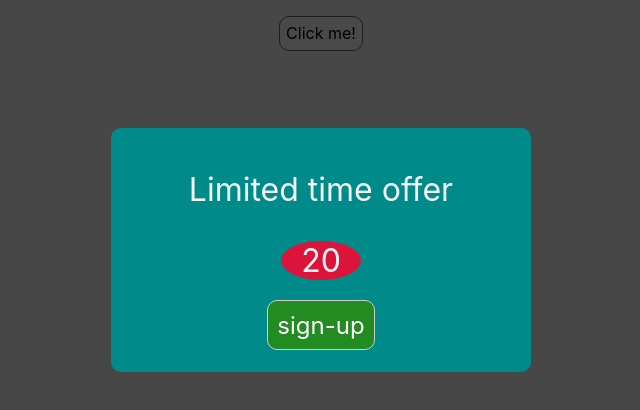
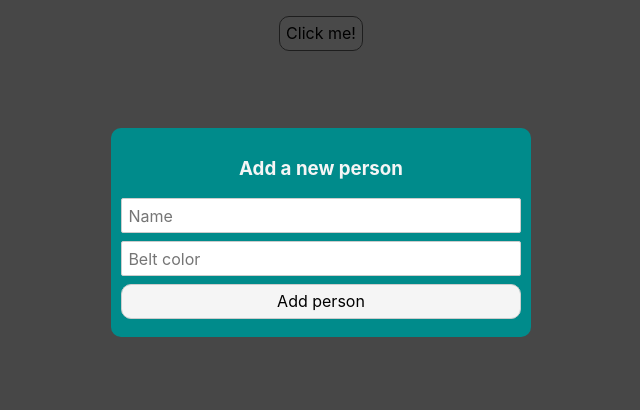
Before and after one commit to CC-Areeb/svelte, a Svelte app: page / in a window 1280 px wide. Both pictures are taken after a click on the button "Click me!". Shown: the top 410 px of the page, without its empty margins (319-959 px from the left). Built offline with nearby package versions, Linux system fonts and the light colour scheme.

Commit message:
Slots and named slots

```diff
--- a/src/App.svelte
+++ b/src/App.svelte
@@ -11,13 +11,17 @@
 
 
 <!-- a svelte component -->
-<Modal
-offer = "Limited time offer"
-price = 20
-isPromo = {true}
-{ModalShow}
-on:click={openModal}
-/>
+<Modal isPromo = {true} {ModalShow} on:click={openModal}>
+	<h3 slot="title">
+		Add a new person
+	</h3>
+
+	<form class="modal-form">
+		<input type="text" name="name" id="name" placeholder="Name">
+		<input type="text" name="belt_color" id="belt_color" placeholder="Belt color">
+		<button>Add person</button>
+	</form>
+</Modal>
 
 
 
@@ -26,18 +30,18 @@ on:click={openModal}
 </main>
 
 <style>
+
+	.modal-form
+	{
+		display: flex;
+		flex-direction: column;
+	}
+
 	main {
 		text-align: center;
 		padding: 1em;
 		max-width: 240px;
 		margin: 0 auto;
-	}
-
-	h1 {
-		color: #ff3e00;
-		text-transform: uppercase;
-		font-size: 4em;
-		font-weight: 100;
 	}
 
 	@media (min-width: 640px) {
--- a/src/Modal.svelte
+++ b/src/Modal.svelte
@@ -1,34 +1,16 @@
 <script>
-    export let offer;
-    export let price;
     export let ModalShow = false;
     export let isPromo = false;
 </script>
 
 
 
-<!-- <div class="show-modal">
-    <button type="submit">
-        Show offers
-    </button>
-</div> -->
-
-
 
 {#if ModalShow}
     <div class="modal-backdrop" class:promo={isPromo} on:click|self>
         <div class="modal-preview">
-            <p>
-                {offer}
-            </p>
-
-            <p class="amount-of-offers">
-                {price}
-            </p>
-
-            <button class="sign-up-btn">
-                sign-up
-            </button>
+            <slot name="title"></slot>
+            <slot></slot>
         </div>
     </div>
 {/if}
@@ -55,34 +37,9 @@
         background: whitesmoke;
     }
 
-    .sign-up-btn
-    {
-        color: white;
-        background-color: forestgreen;
-        font-size: 1.5rem;
-    }
-
     .promo .modal-preview
     {
         background: darkcyan;
         color: whitesmoke;
     }
-
-    p
-    {
-        font-size: 2rem;
-    }
-
-    .amount-of-offers
-    {
-        background: crimson;
-        margin: 20px 160px;
-        border-radius: 50%;
-    }
-
-    .show-modal
-    {
-        text-align: center;
-        margin-top: 6rem;
-    }
 </style>
```
Also changed, not shown: 1 other file (tests, documents, lock files or other folders).
